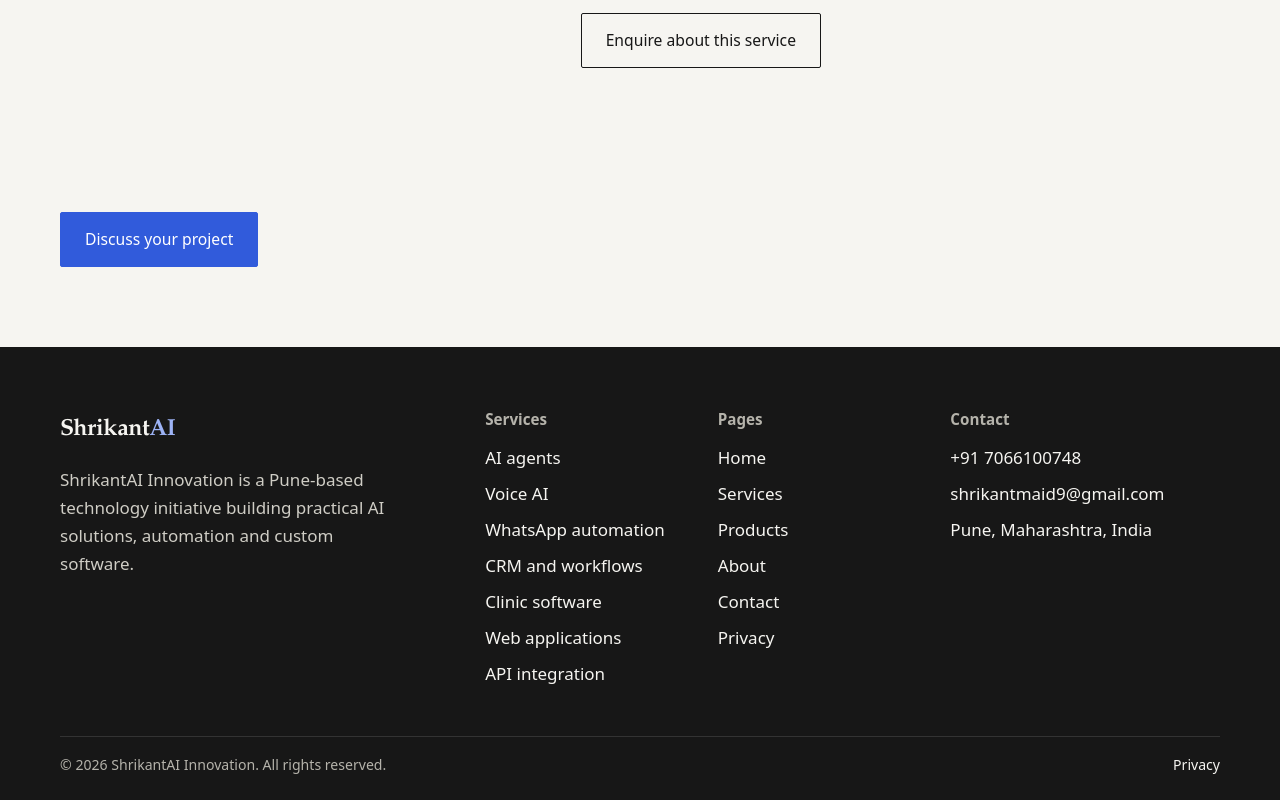
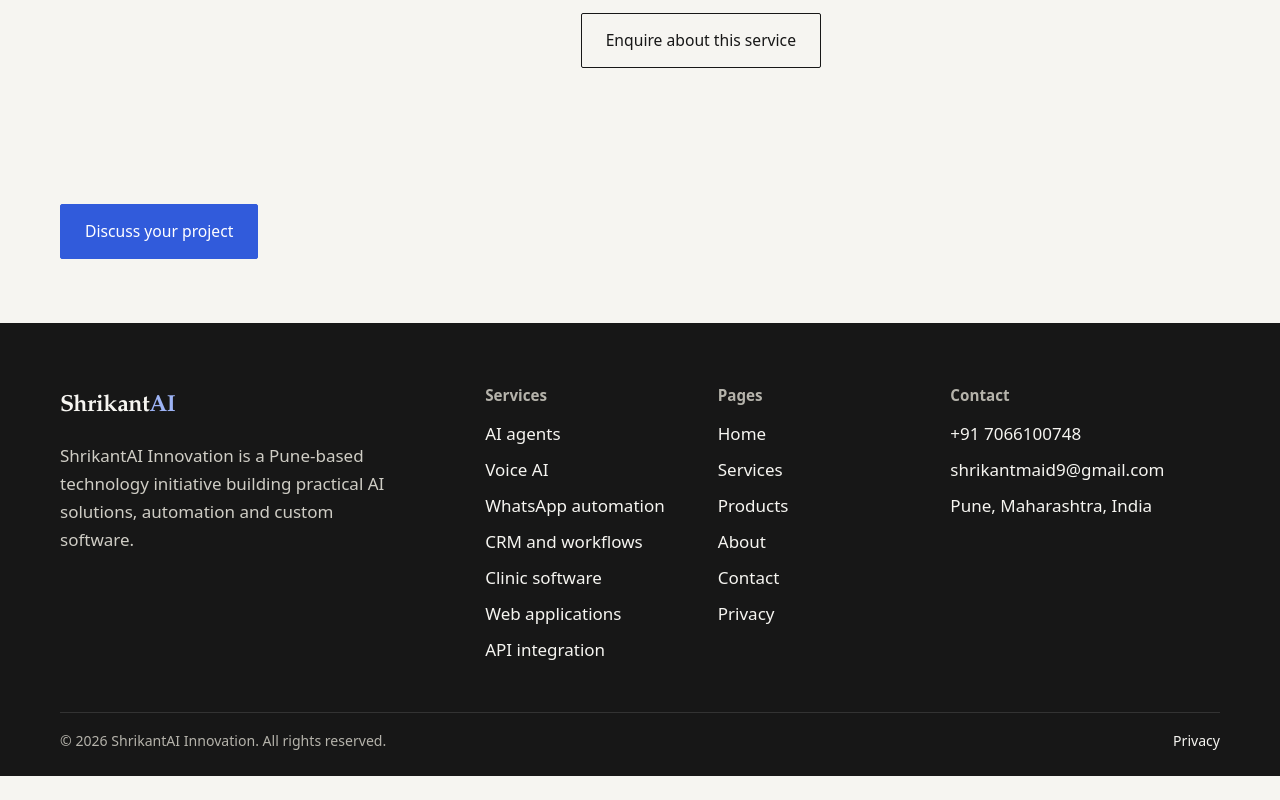
Before and after one commit to shrikantaitech/shrikantaitech.github.io, a plain HTML site: page services.html in a window 1280 px wide. Shown: the part 3958-4758 px from the top of the page. After the commit the page ends 4734 px from the top, so only its background shows below. Drawn offline with Linux system fonts and the light colour scheme.

Commit message:
Update services.html

```diff
--- a/services.html
+++ b/services.html
@@ -38,7 +38,7 @@
 <div><dl class="facts"><div><dt>Business problem</dt><dd>Off-the-shelf tools force your process to fit their limits.</dd></div><div><dt>What we build</dt><dd>We design and build web applications for your workflow, with a simple interface your team can learn quickly.</dd></div><div><dt>Business benefits</dt><dd>Software that fits your business and can grow with it.</dd></div></dl><p style="margin-top:1.5rem"><a class="btn ghost" href="contact.html?service=Custom%20Web%20Application%20Development">Enquire about this service</a></p></div></section>
 <section class="svc reveal" id="s7"><div class="svc-head"><span class="num" aria-hidden="true">07</span><h2 style="font-size:clamp(1.7rem,3vw,2.4rem)">API Integration & Business Consulting</h2></div>
 <div><dl class="facts"><div><dt>Business problem</dt><dd>Separate tools hold separate data, so people retype the same information between them.</dd></div><div><dt>What we build</dt><dd>We connect your systems through APIs and advise on which technology fits the problem and the budget.</dd></div><div><dt>Business benefits</dt><dd>Data that moves between tools by itself, and technology decisions you can explain.</dd></div></dl><p style="margin-top:1.5rem"><a class="btn ghost" href="contact.html?service=API%20Integration%20%26%20Business%20Consulting">Enquire about this service</a></p></div></section>
-<div class="btn-row" style="padding:2rem 0 5rem"><a class="btn accent" href="contact.html">Discuss your project</a></div></div></main>
+<div class="btn-row" style="padding:1.5rem 0 4rem"><a class="btn accent" href="contact.html">Discuss your project</a></div></div></main>
 <footer><div class="wrap">
 <div class="fgrid">
 <div><a class="logo" href="index.html" style="color:#F6F5F1">Shrikant<span style="color:#9db3f5">AI</span></a>
```
